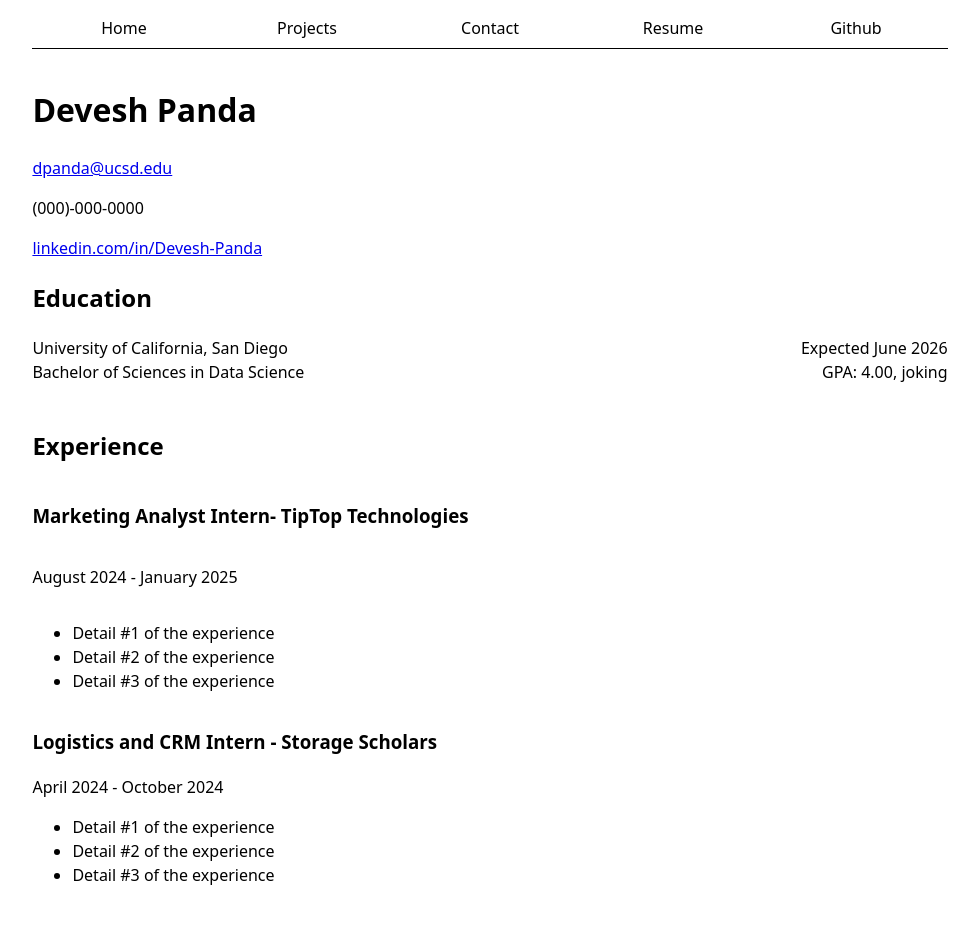
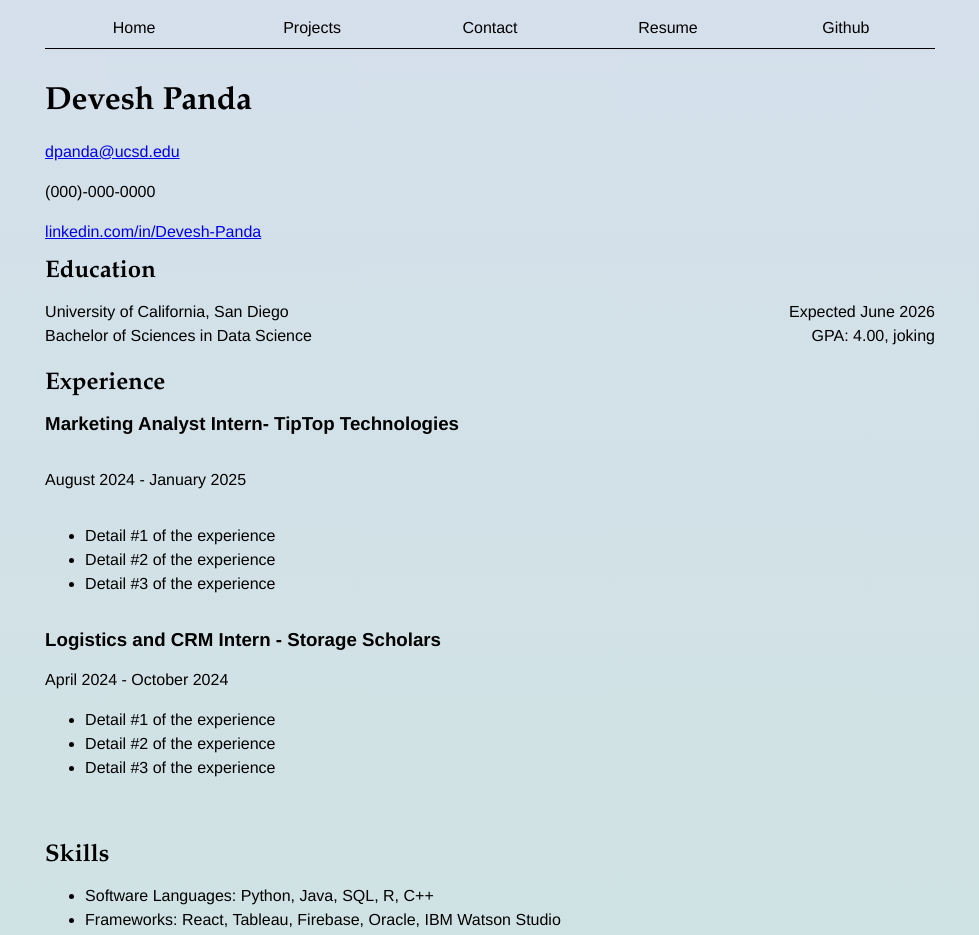
Before and after one commit to DeveshPanda/portfolio, a plain HTML site: page resume/index.html in a window 1280 px wide. Shown: the top 935 px of the page, without its empty margins (150-1129 px from the left). Drawn offline with Linux system fonts and the light colour scheme.

Commit message:
edits to fonts/headers

```diff
--- a/style.css
+++ b/style.css
@@ -75,3 +75,23 @@ body {
     grid-template-rows: subgrid;
     grid-row: span 3;
   }
+
+  h2{
+    margin: 0;
+  }
+
+  h1{
+    font-size: 200%;
+  }
+
+  h1, h2, h3, h4, h5, h6{
+    line-height: 1.0;
+    text-wrap: balance;
+  }
+  h1, h2{
+    font-family: "Garamond", serif;
+  }
+  body {
+      font-family: "Helvetica", sans-serif;
+      background: linear-gradient(to bottom, oklch(90% 5% 250), oklch(90% 5% 200));
+  }
```
